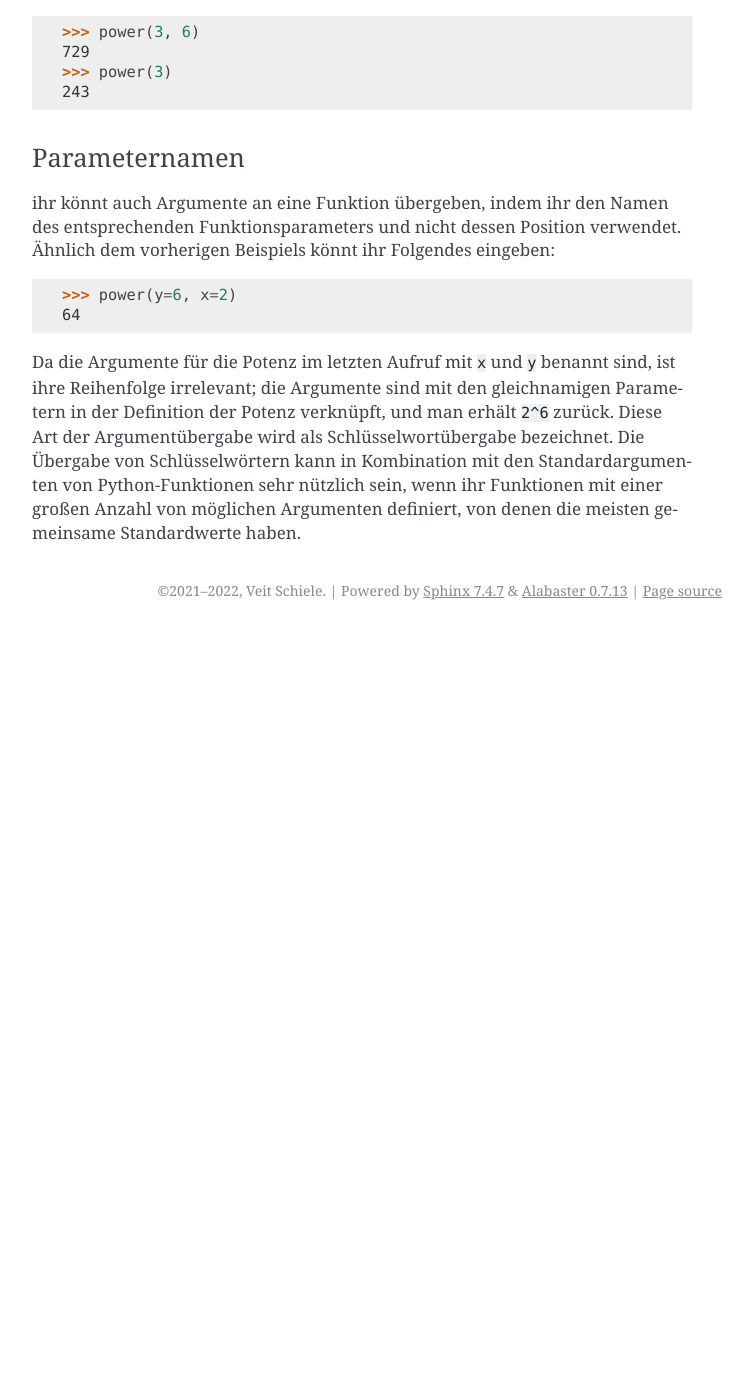
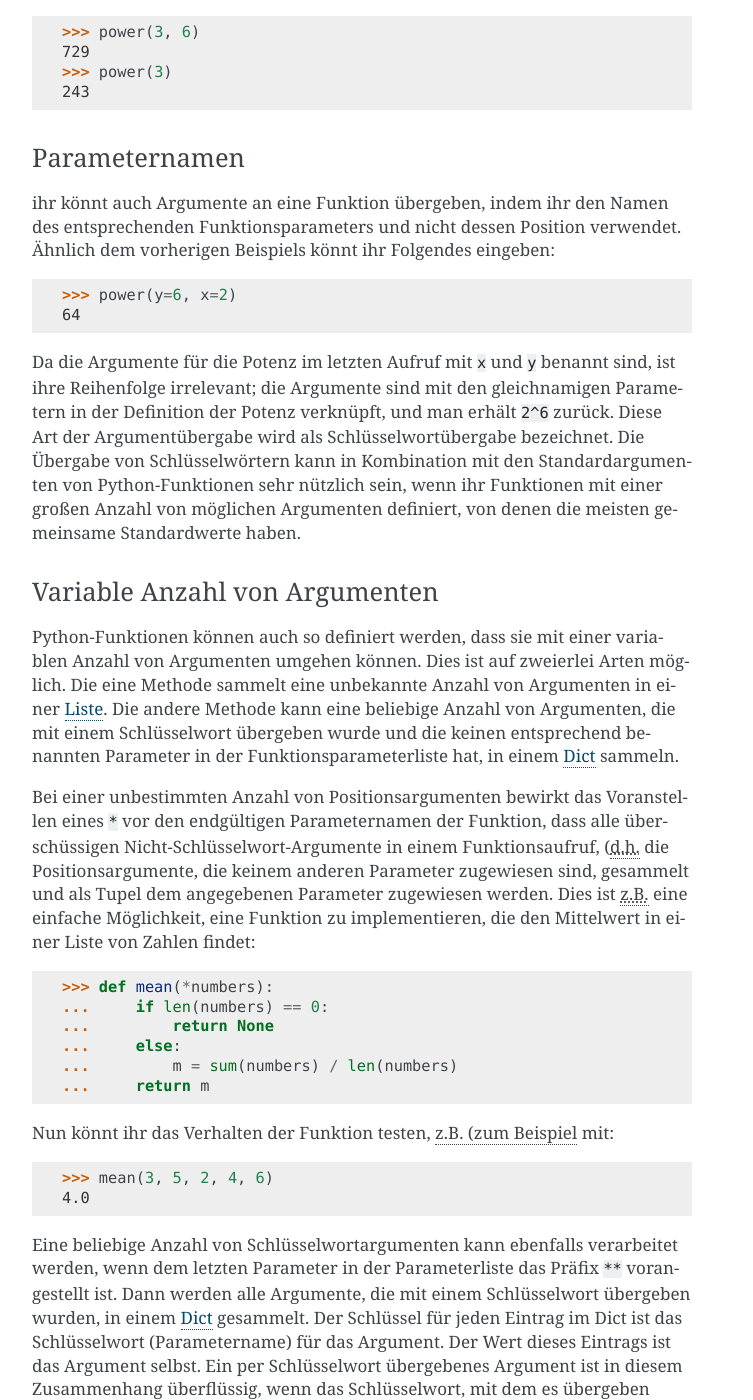
Before and after one commit to veit/python-basics-tutorial-de, a Sphinx documentation site: the page built from docs/functions.rst, in a window 1280 px wide and 1400 px high, scrolled down 2864 px. Shown: the whole window, without its empty margins (388-1141 px from the left). Built offline with Sphinx 7.4.7, drawn with Linux system fonts in a browser that asks for light colours; pages that are not in the unit, such as notebooks, are missing from menus; before the commit the page ends 3494 px from its top, so only the background shows below that; some of the changed text lies outside the part shown.

Commit message:
:memo: Add variable numbers of function arguments

```diff
--- a/docs/functions.rst
+++ b/docs/functions.rst
@@ -163,3 +163,70 @@ bezeichnet. Die Übergabe von Schlüsselwörtern kann in Kombination mit den
 Standardargumenten von Python-Funktionen sehr nützlich sein, wenn ihr Funktionen
 mit einer großen Anzahl von möglichen Argumenten definiert, von denen die
 meisten gemeinsame Standardwerte haben.
+
+Variable Anzahl von Argumenten
+~~~~~~~~~~~~~~~~~~~~~~~~~~~~~~
+
+Python-Funktionen können auch so definiert werden, dass sie mit einer variablen
+Anzahl von Argumenten umgehen können. Dies ist auf zweierlei Arten möglich. Die
+eine Methode sammelt eine unbekannte Anzahl von Argumenten in einer :doc:`Liste
+<types/lists>`. Die andere Methode kann eine beliebige Anzahl von Argumenten,
+die mit einem Schlüsselwort übergeben wurde und die keinen entsprechend
+benannten Parameter in der Funktionsparameterliste hat, in einem :doc:`Dict
+<types/dicts>` sammeln.
+
+Bei einer unbestimmten Anzahl von Positionsargumenten bewirkt das Voranstellen
+eines ``*`` vor den endgültigen Parameternamen der Funktion, dass alle
+überschüssigen Nicht-Schlüsselwort-Argumente in einem Funktionsaufruf,
+(:abbr:`d.h. (das heißt)` die Positionsargumente, die keinem anderen Parameter
+zugewiesen sind, gesammelt und als Tupel dem angegebenen Parameter zugewiesen
+werden. Dies ist :abbr:`z.B. (zum Beispiel)` eine einfache Möglichkeit, eine
+Funktion zu implementieren, die den Mittelwert in einer Liste von Zahlen findet:
+
+.. code-block:: python
+
+    >>> def mean(*numbers):
+    ...     if len(numbers) == 0:
+    ...         return None
+    ...     else:
+    ...         m = sum(numbers) / len(numbers)
+    ...     return m
+
+Nun könnt ihr das Verhalten der Funktion testen, :abbr:`z.B. (zum Beispiel` mit:
+
+.. code-block:: python
+
+    >>> mean(3, 5, 2, 4, 6)
+    4.0
+
+Eine beliebige Anzahl von Schlüsselwortargumenten kann ebenfalls verarbeitet
+werden, wenn dem letzten Parameter in der Parameterliste das Präfix ``**``
+vorangestellt ist. Dann werden alle Argumente, die mit einem Schlüsselwort
+übergeben wurden, in einem :doc:`Dict <types/dicts>` gesammelt. Der Schlüssel
+für jeden Eintrag im Dict ist das Schlüsselwort (Parametername) für das
+Argument. Der Wert dieses Eintrags ist das Argument selbst. Ein per
+Schlüsselwort übergebenes Argument ist in diesem Zusammenhang überflüssig, wenn
+das Schlüsselwort, mit dem es übergeben wurde, nicht mit einem der
+Parameternamen in der Funktionsdefinition übereinstimmt, :abbr:`z.B. (zum
+Beispiel)`:
+
+.. code-block:: python
+
+    >>> def server(ip, port, **other):
+    ...     print("ip: {0}, port: {1}, keys in 'other': {2}".format(ip,
+    ...           port, list(other.keys())))
+    ...     total = 0
+    ...     for k in other.keys():
+    ...         total = total + other[k]
+    ...     print("The sum of the other values is {0}".format(total))
+
+Das Ausprobieren dieser Funktion zeigt, dass sie  die Argumente addieren kann,
+die unter den Schlüsselwörtern ``foo``,  ``bar`` und ``baz`` übergeben werden,
+obwohl ``foo``,  ``bar`` und ``baz`` in der Funktionsdefinition keine
+Parameternamen sind:
+
+.. code-block:: python
+
+    >>> server("127.0.0.1", port = "8080", foo = 3, bar = 5, baz = 2)
+    ip: 127.0.0.1, port: 8080, keys in 'other': ['foo', 'bar', 'baz']
+    The sum of the other values is 10
```
